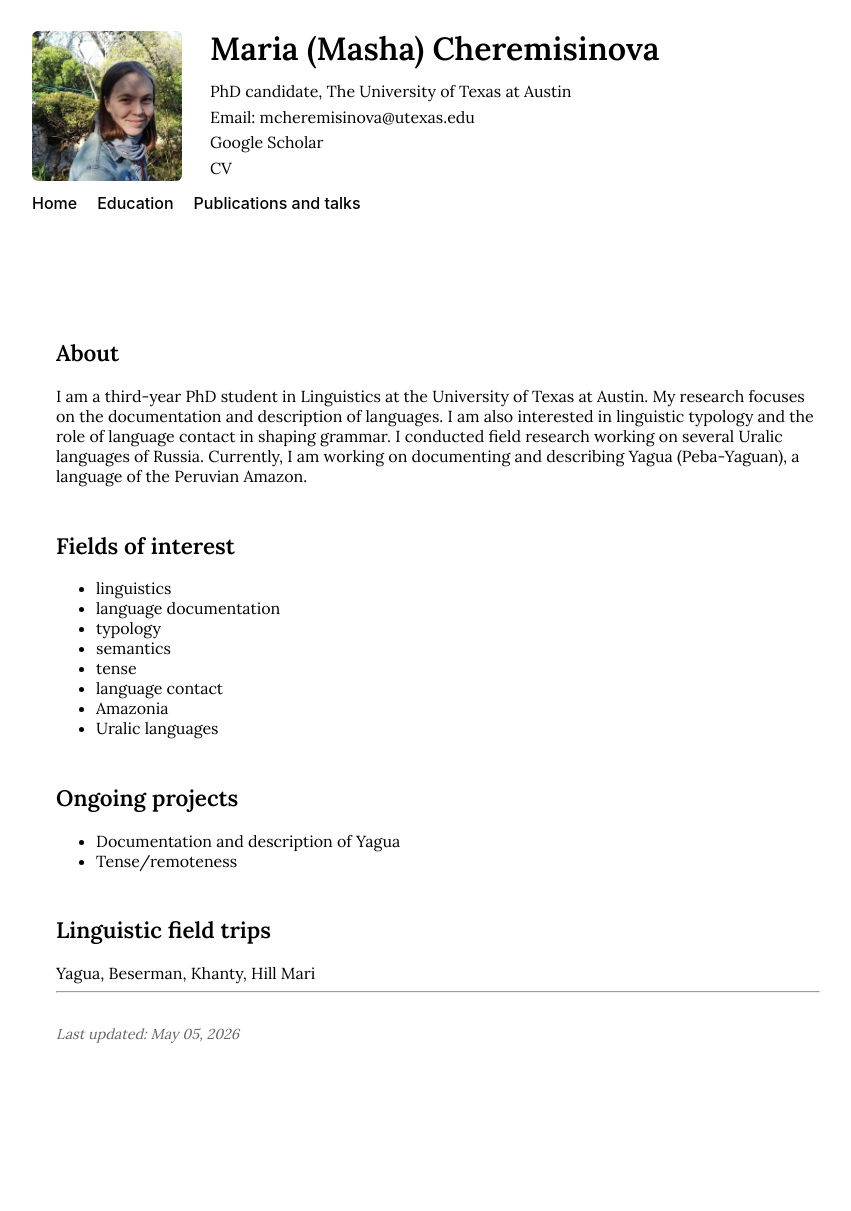
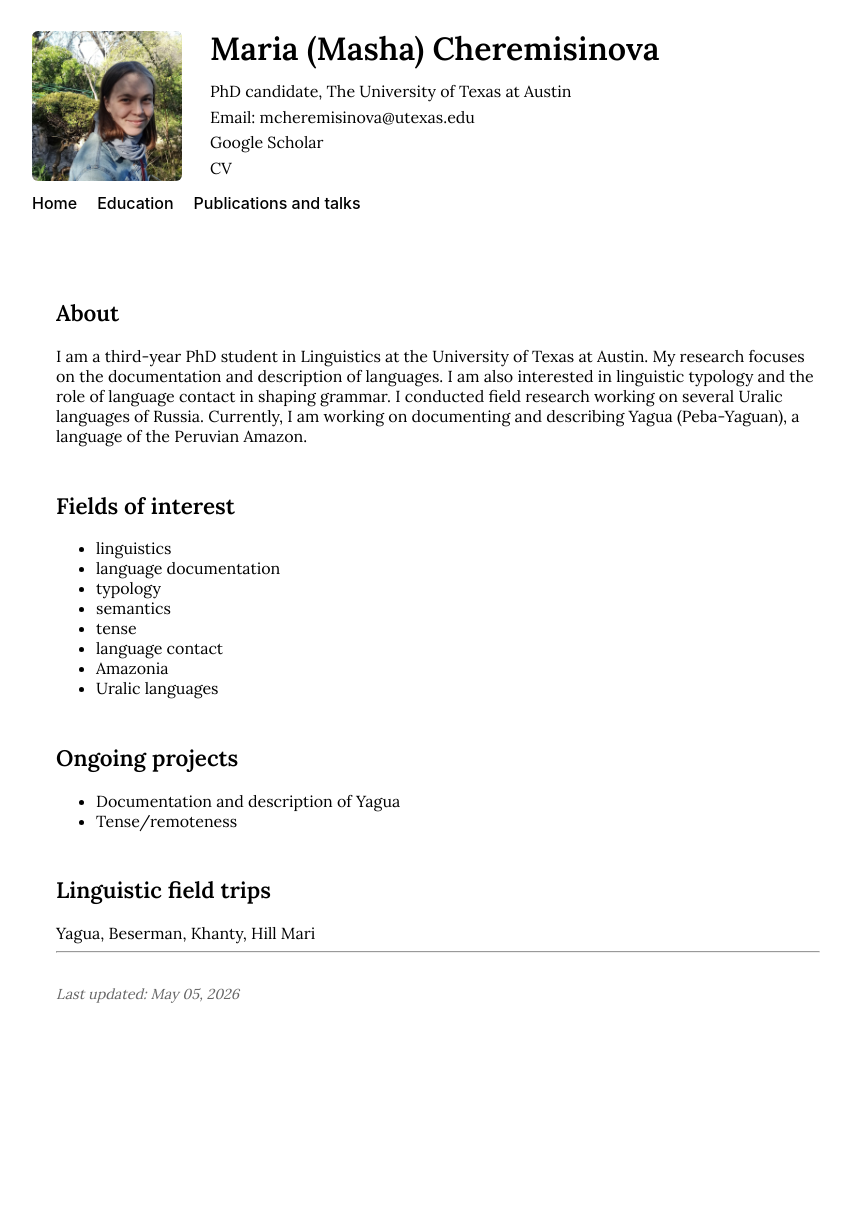
Before and after one commit to mashache/mashache.github.io, a Jekyll site: the page built from index.md, in a window 1280 px wide. Shown: the whole page, without its empty margins (202-1053 px from the left). Built offline with Jekyll 4.4.1, drawn with Linux system fonts in a browser that asks for light colours; after the commit the page ends 1123 px from its top, so only the background shows below that.

Commit message:
Update custom.css

```diff
--- a/assets/custom.css
+++ b/assets/custom.css
@@ -16,7 +16,7 @@ html, body {
 main {
   max-width: var(--maxw);
   margin: 0 auto;
-  padding: 32px 24px 64px; /* top, sides, bottom */
+  padding: 12px 24px 40px; /* top, sides, bottom */
 }
 
 a { color: var(--link); text-decoration: none; }
```
